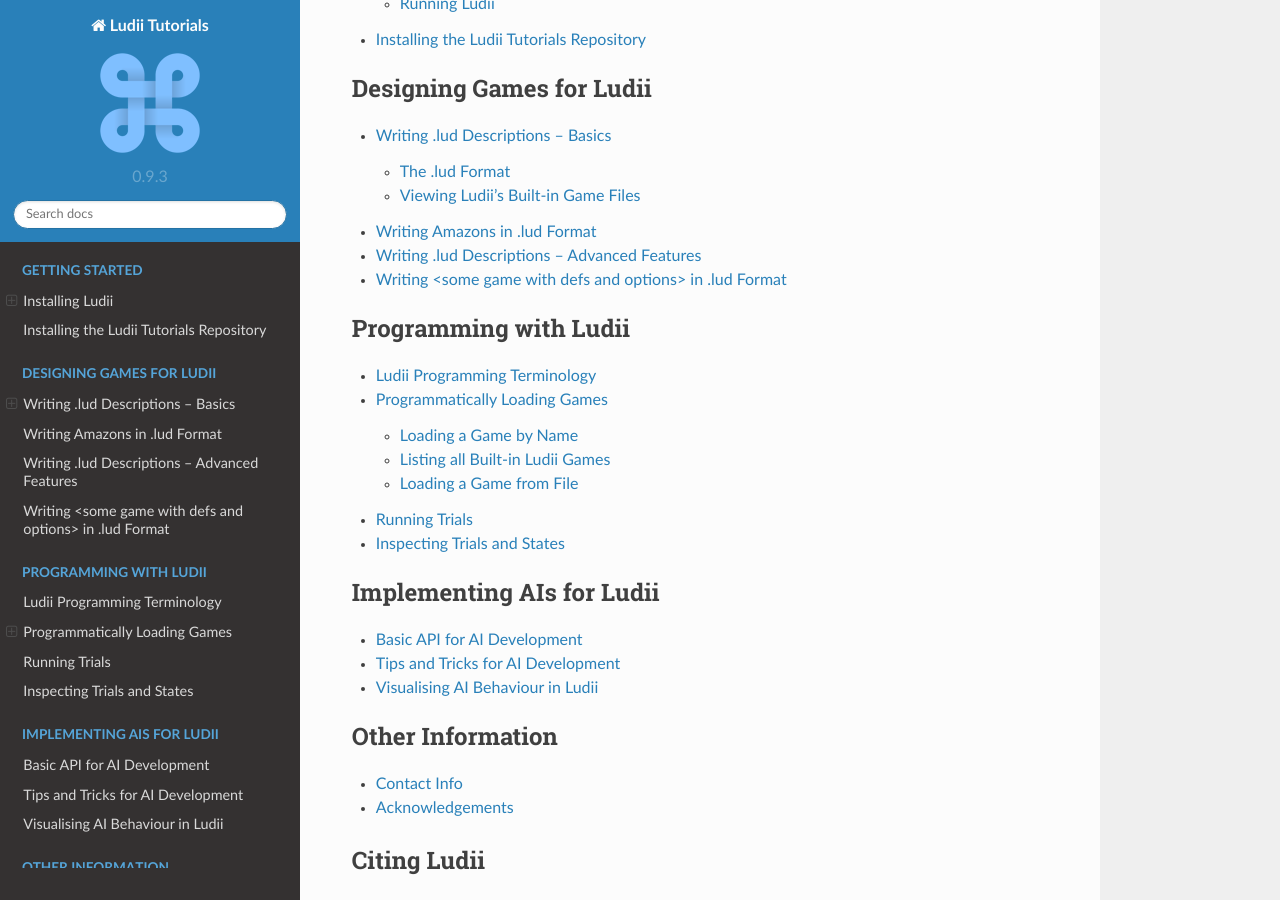
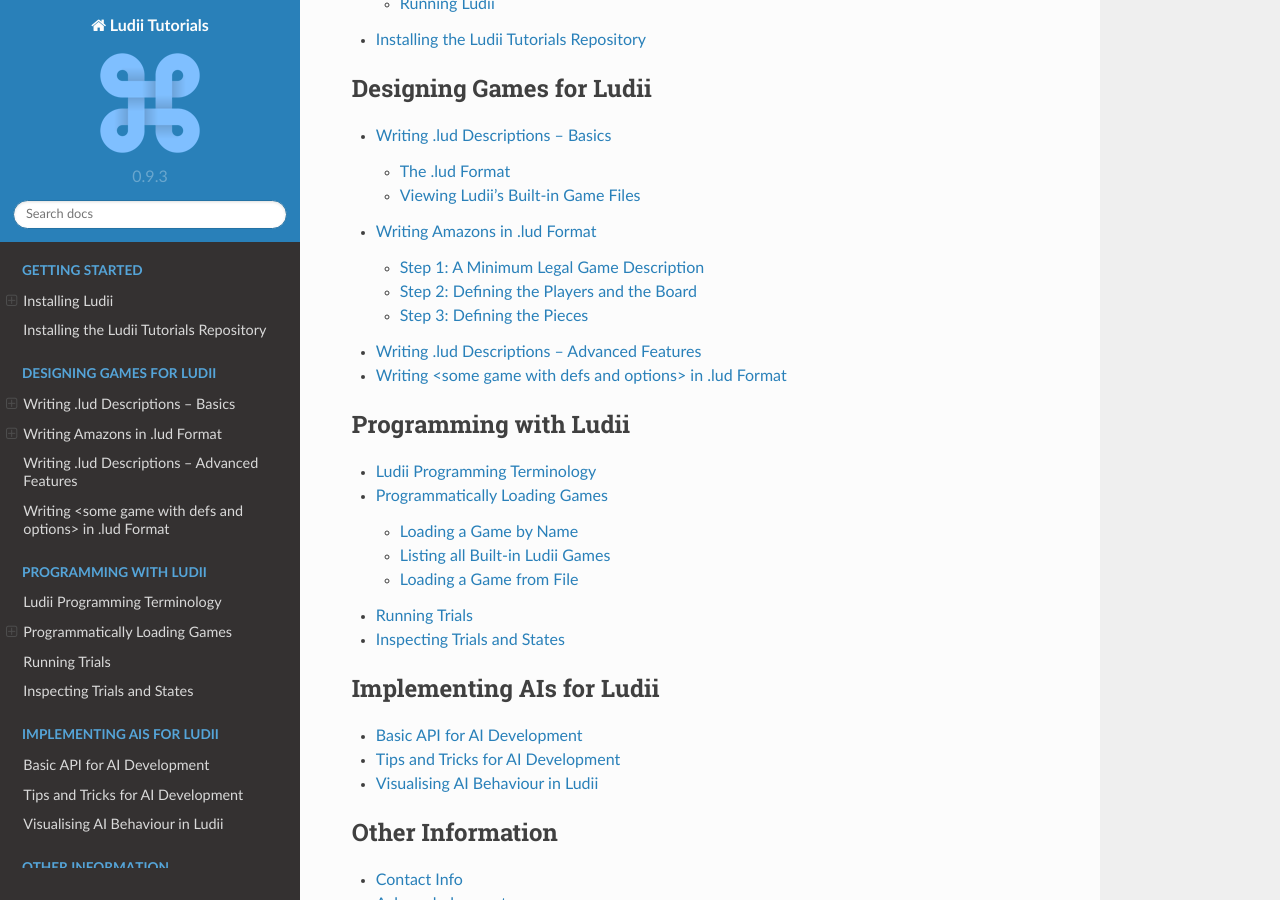
Before and after one commit to Ludeme/LudiiTutorials, a Sphinx documentation site: the page built from docs/index.rst, in a window 1280 px wide and 900 px high, scrolled down 444 px. Built offline with Sphinx 7.4.7 and the Read the Docs theme 2.0.0, drawn with Linux system fonts in a browser that asks for light colours; some of the changed lines change nothing that is shown.

Commit message:
Amazons walkthrough steps 2 and 3

```diff
--- a/docs/tutorial_amazons.rst
+++ b/docs/tutorial_amazons.rst
@@ -7,5 +7,82 @@
    at least up until version 1.0.0.
 
 This tutorial provides a step-by-step walkthrough of how to implement the game
-*Amazons*, from scratch, in the ``.lud`` format. *Amazons* is played on a
-10x10 board. Each player has four amazons (chess queens), with other pieces used as arrows. Every turn consists of two moves. First, a player moves one of their amazons like a Chess queen, without crossing or entering a space occupied by another amazon or arrow. Second, it shoots an arrow to any space on the board that is along the unobstructed path of a queen's move from that place. The last player able to make a move wins.
+*Amazons*, from scratch, in the ``.lud`` format.
+
+*Amazons* is played on a ``10x10`` board. Each player has four amazons (chess queens),
+with other pieces used as arrows. Every turn consists of two moves. First, a
+player moves one of their amazons like a Chess queen, without crossing or
+entering a space occupied by another amazon or arrow. Second, it shoots an arrow
+to any space on the board that is along the unobstructed path of a queen's move
+from that place. The last player able to make a move wins.
+
+.. note::
+
+   For each of the following steps, the `Ludii Tutorials GitHub repository <https://github.com/Ludeme/LudiiTutorials/tree/master/resources/lud/walkthrough_amazons>`_
+   contains a ``.lud`` file with the contents written in that step. They can all
+   be loaded in Ludii and "played", although some of them may not be particularly
+   interesting to play!
+
+Step 1: A Minimum Legal Game Description
+----------------------------------------
+
+We start out with the minimum description that results in a legal game description
+that may be loaded in Ludii:
+
+.. code-block:: python
+   :linenos:
+
+   (game "Amazons")
+
+This description will load the default game (*Tic-Tac-Toe*), but it will be named
+"Amazons".
+
+Step 2: Defining the Players and the Board
+------------------------------------------
+
+We extend the game description listed above by defining the number of players,
+and the board by its shape and its size:
+
+.. code-block:: python
+   :linenos:
+   :emphasize-lines: 2-7
+
+   (game "Amazons"
+       (players 2)
+       (equipment
+           {
+               (board (square 10))
+           }
+       )
+   )
+
+Line 2 defines that we wish to play a two-player game, where it is implied by
+default to be an alternating-move game. Line 3 defines the equipment, and is
+used to list all the items used in the game. Line 5 defines that we wish to use
+a square board of size 10. By default, the square board is tiled by squares.
+
+Step 3: Defining the Pieces
+---------------------------
+
+In this step, we add the pieces to the equipment.
+
+.. code-block:: python
+   :linenos:
+   :emphasize-lines: 6,7
+
+   (game "Amazons"
+       (players 2)
+       (equipment
+           {
+               (board (square 10))
+               (piece "Queen" Each)
+               (piece "Dot" Neutral)
+           }
+       )
+   )
+
+ Line 6 defines that each player should have a piece type labelled "Queen".
+ Ludii will automatically label these as ``"Queen1"`` and ``"Queen2"`` for
+ players 1 and 2, respectively. Additionally, in line 7 we define a "Dot" piece
+ type, which is not owned by any player. This is the piece type that we will use
+ in locations that players block by shooting their arrows.
```
Also changed, not shown: 3 other files.
